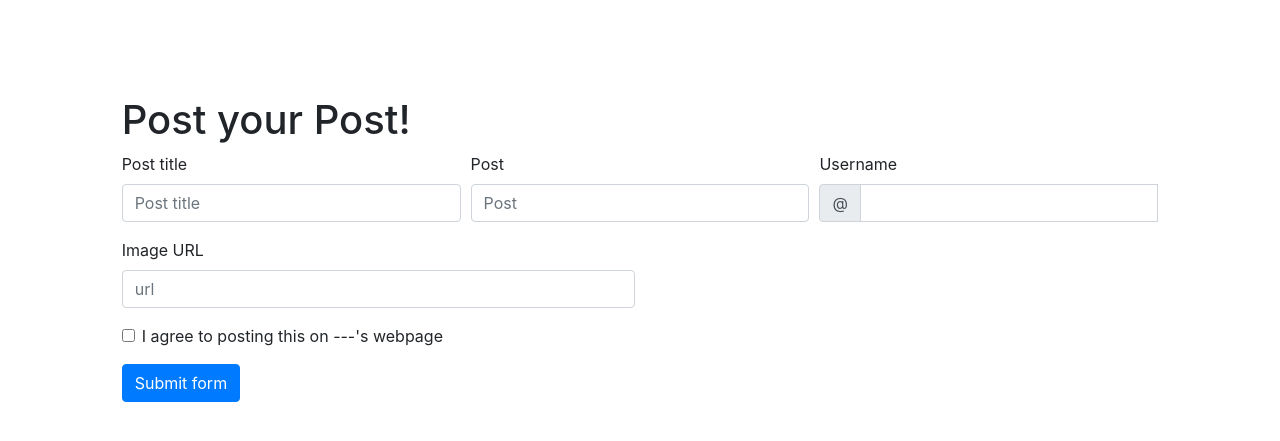
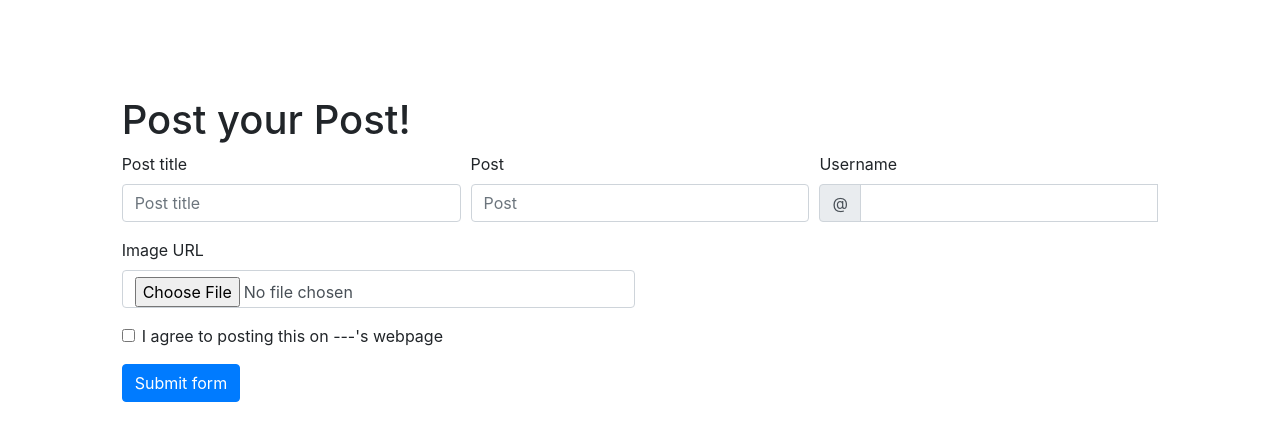
Before and after one commit to notskiing/CAC2024, a Flask app: page /create in a window 1280 px wide. Shown: the top 441 px of the page. Run offline with Flask 3, Linux system fonts and the light colour scheme.

Commit message:
posts backend donegit add . also create

```diff
--- a/app.py
+++ b/app.py
@@ -4,6 +4,7 @@ from passlib.hash import pbkdf2_sha256
 import datetime
 import random
 import json
+import base64
 app = Flask(__name__)
 app.config['SECRET_KEY'] = '123'
 
@@ -14,6 +15,8 @@ db = client.hocoproject
 ent = db.posts
 use = db.users
 
+app = Flask(__name__)
+
 @app.route('/', methods=['GET','POST'])
 def add():
     if request.method == 'GET':
@@ -22,12 +25,6 @@ def add():
     if request.method == 'POST':
         print(request.form)
         return redirect('/')
-
-app = Flask(__name__)
-
-@app.route('/', methods=['GET','POST'])
-def index():
-    return render_template('index.html')
 
 @app.route('/about', methods=['GET','POST'])
 def about():
@@ -40,11 +37,16 @@ def create():
     if request.method == 'POST':
         timestamp = datetime.datetime.now()
         k = request.form
-        ent.insert_one({'title': k['title'],'post': k['post'],'name': k['name'], 'time': timestamp, 'url': k['url']})
+        print(request.form, request.files)
+        image = request.files['image']
+        print(image, base64.b64encode(image.read()))
+        ent.insert_one({'title': k['title'],'post': k['post'],'name': k['name'], 'time': timestamp, 'image': base64.b64encode(image.read())})
+        return redirect('/dashboard')
 
 @app.route('/dashboard', methods=['GET','POST'])
 def dashboard():
-    return render_template('dashboard.html')
+    if request.method == 'GET':
+        return render_template('dashboard.html')
 
 @app.route('/login', methods=['GET','POST'])
 def log():
@@ -72,6 +74,11 @@ def log():
 def messaging():
     return render_template('messaging.html')
 
+@app.route('/feed', methods=['GET','POST'])
+def feed():
+    if request.method == 'GET':
+        return render_template('feed.html')
+
 @app.route('/register', methods=['GET','POST'])
 def register():
     if request.method == 'GET':
@@ -85,4 +92,4 @@ def register():
         return redirect('/login')
 
 if __name__ == '__main__':
-    app.run(debug=True)
+    app.run(debug=True, port=5500)
--- a/templates/create.html
+++ b/templates/create.html
@@ -21,7 +21,7 @@
 
 <body>
     <div class='container col-10'>
-        <form method="post">
+        <form method="post" enctype="multipart/form-data">
             <br>
             <br>
             <br>
@@ -59,10 +59,9 @@
                 <div class="form-row">
                     <div class="col-md-6 mb-3">
                         <label for="validationCustom03">Image URL</label>
-                        <input type="text" class="form-control" id="validationCustom03" placeholder="url" name='url' required>
+                        <input type="file" class="form-control" name="image" id="customFile" accept="image/png, image/jpeg, image/jpg" />
                         <div class="invalid-feedback">
-                            Please provide an image URL.
-                            <p>note- the image URL needs to start with https:// or http:// so the webpage can recognize it</p>
+                            Please provide an image.
                         </div>
                     </div>
 
```
